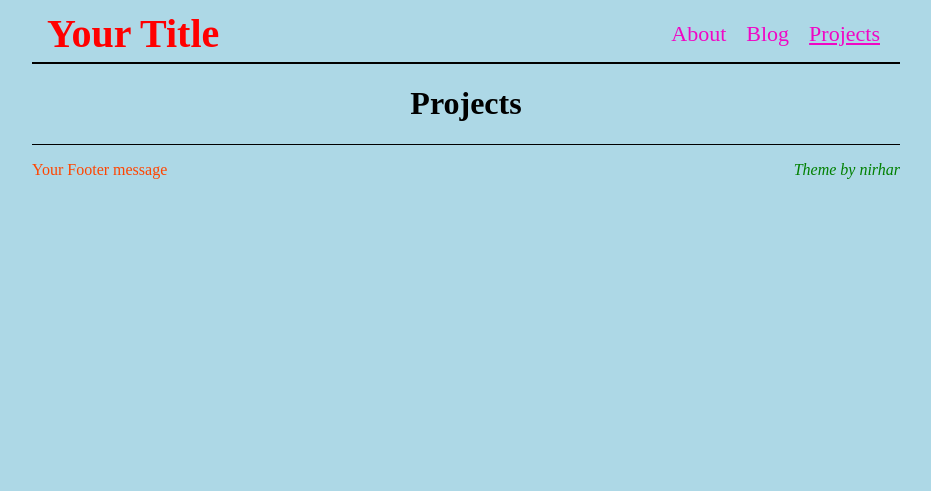
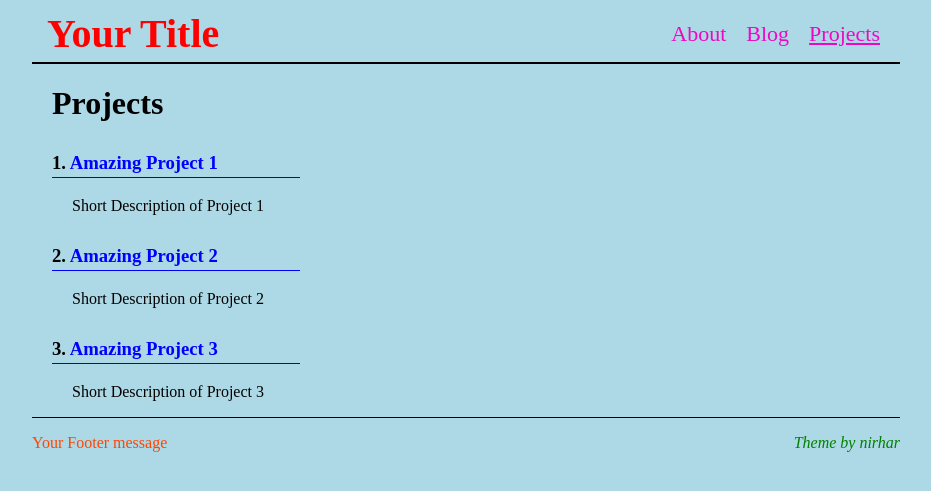
Before and after one commit to Nirhar/azure-mist, a Jekyll site: the page built from projects.md, in a window 1280 px wide. Shown: the top 491 px of the page, without its empty margins (174-1105 px from the left). Built offline with Jekyll 4.4.1, drawn with Linux system fonts in a browser that asks for light colours.

Commit message:
Support Project list

```diff
--- /dev/null
+++ b/_data/projects.yml
@@ -0,0 +1,9 @@
+- title: Amazing Project 1
+  url: "https://www.google.com"
+  summary: "Short Description of Project 1"
+- title: Amazing Project 2
+  url: "https://www.google.com"
+  summary: "Short Description of Project 2"
+- title: Amazing Project 3
+  url: "https://www.google.com"
+  summary: "Short Description of Project 3"
--- /dev/null
+++ b/_layouts/post.html
@@ -0,0 +1,6 @@
+---
+layout: default
+---
+<div class="post-container" markdown="1">
+    {{content}}
+</div>
--- a/_sass/main.scss
+++ b/_sass/main.scss
@@ -2,7 +2,6 @@ body {
   background-color: lightblue;
   margin-left: 25px;
   margin-right: 25px;
-  text-align: center
 }
 .body-container{
   max-width: 900px;
@@ -70,6 +69,34 @@ body {
 .footer-message a{
   color: orangered;
 }
-.footer-message a:hover {
+.footer-message a:hover{
   text-decoration: underline;
 }
+.post-container h3{
+  position: relative; /* Establishes a positioning context for the pseudo-element */
+  padding-bottom: 4px; /* Adds some space for the underline */
+  margin-top: 30px;
+}
+.post-container{
+  padding-left: 20px;
+  padding-right: 20px;
+}
+.post-container h3::after{
+  content: '';
+  position: absolute;
+  bottom: 0;
+  left: 0;
+  width: 30%; /* Sets the underline width to X% of post width */
+  height: 1px;
+  background-color: blue;
+}
+.post-container h3 a{
+  color: blue;
+}
+.post-container h3 a:hover{
+  text-decoration: underline;
+}
+.post-container p{
+  padding-left: 20px;
+  padding-right: 20px;
+}
--- a/projects.md
+++ b/projects.md
@@ -1,6 +1,11 @@
 ---
-layout: default
+layout: post
 title: Projects
 permalink: /projects/
 ---
 # Projects
+
+{% for item in site.data.projects %}
+### {{ forloop.index }}. [{{ item.title }}]({{ item.url }})
+{{ item.summary }}
+{% endfor %}
```
